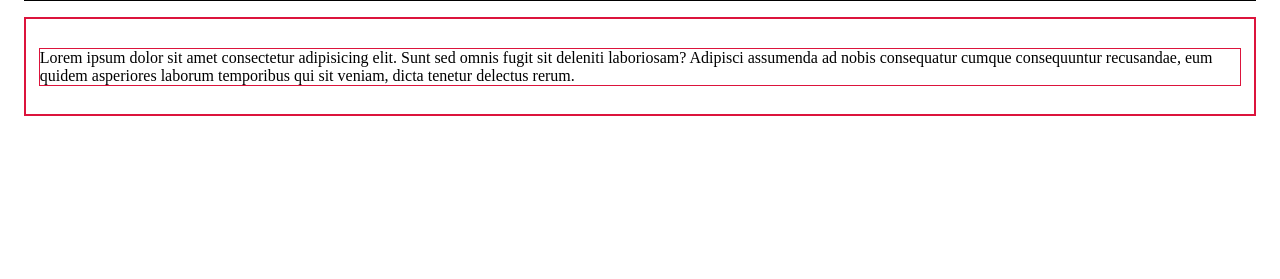
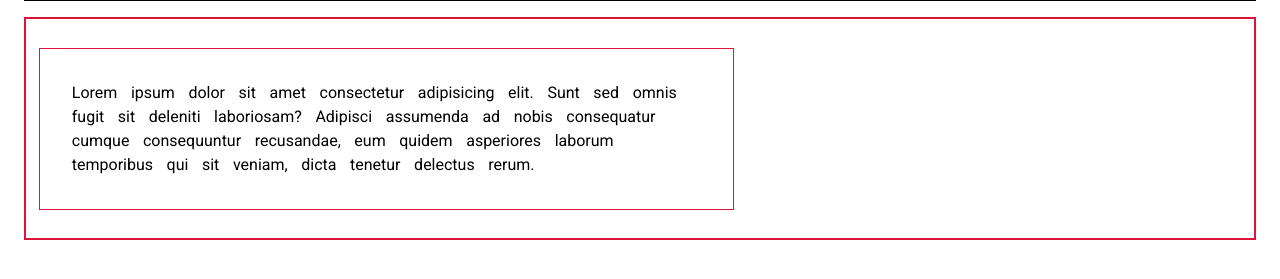
Before and after one commit to shefat26/css-tutorial-YT, a plain HTML site: page tutorial6/index.html in a window 1280 px wide. Shown: the part 113-392 px from the top of the page. Drawn offline with Linux system fonts and the light colour scheme.

Commit message:
websafe font added

```diff
--- a/tutorial6/style.css
+++ b/tutorial6/style.css
@@ -1,3 +1,7 @@
+
+
+@import url('https://fonts.googleapis.com/css2?family=Roboto&display=swap');
+
 
 header{
 
@@ -14,13 +18,22 @@ header{
     margin: 1rem;
     padding: 0.8rem;
     display: flex;
+
+
 }
 
 p{
 
     border: 1px solid crimson;
+    padding: 2rem;
     width: 100%;
-    /* width: 70ch; */
+    width: 70ch;
+    line-height: 1.5;
+    /* letter-spacing: 0.5em; */
+    word-spacing: 0.6em;
+    font-family: 'Roboto', sans-serif;
+
+
 }
 form{
 
```
Also changed, not shown: tutorial6/index.html (+6 -1 lines).
